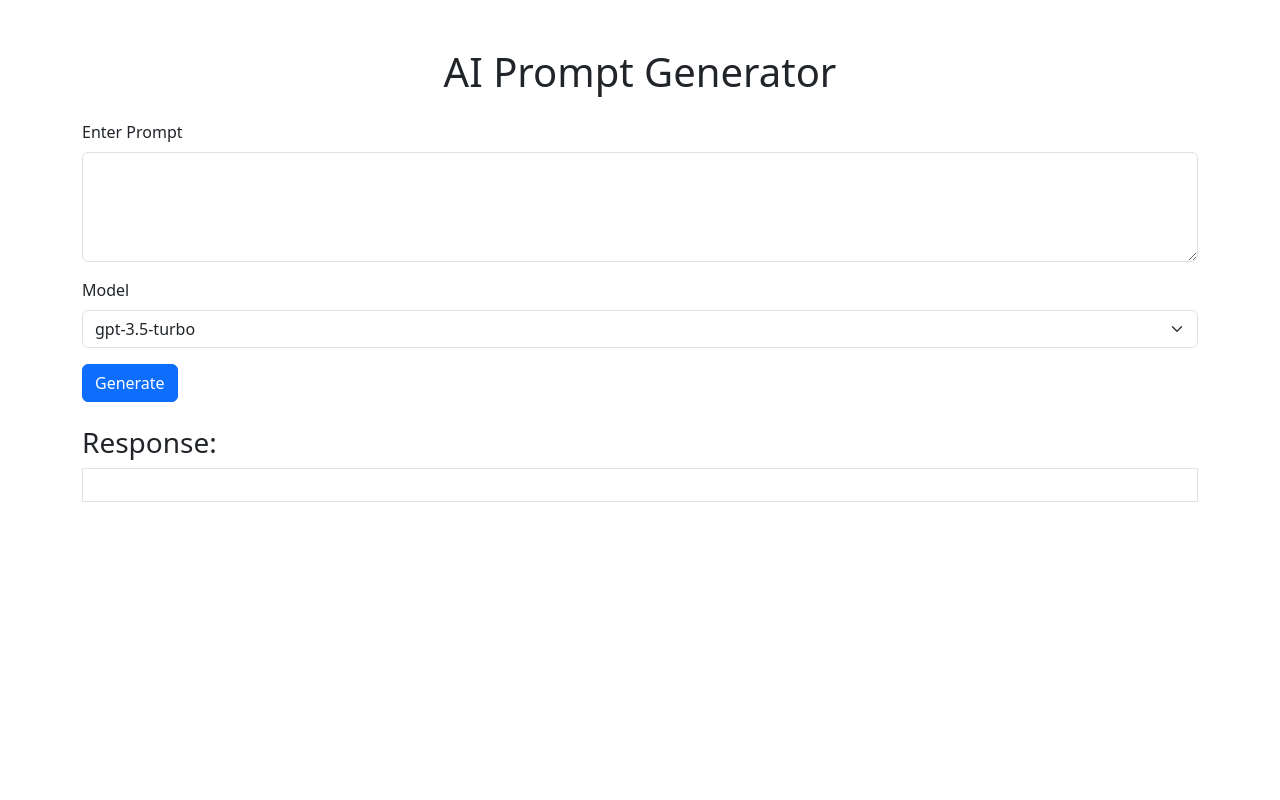
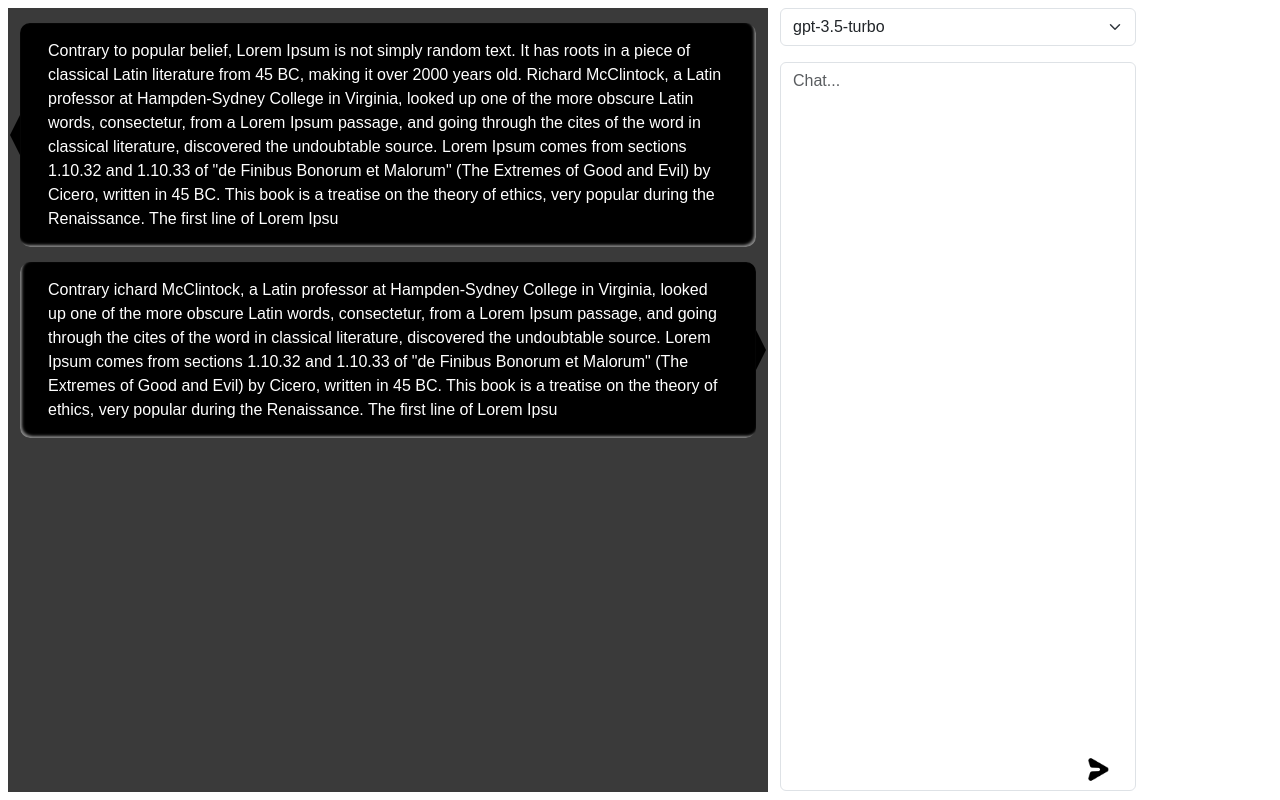
Before and after one commit to FilipMojto/LLM-Spot, a Flask app: page / in a window 1280 px wide. Run offline with Flask 3, Linux system fonts and the light colour scheme.

Commit message:
chat editor frontend

```diff
--- a/requirements.txt
+++ b/requirements.txt
@@ -1,3 +1,5 @@
 openai
 python-dotenv
 flask
+watchdog
+flask-livereload
--- a/src/api.py
+++ b/src/api.py
@@ -12,9 +12,11 @@ app = Flask(__name__)
 api_key = os.getenv("OPENAI_API_KEY")
 openai_wrapper = OpenAIWrapper(api_key)
 
+
 @app.route("/")
 def home():
     return render_template("index.html")
+
 
 @app.route("/generate", methods=["POST"])
 def generate():
@@ -29,5 +31,6 @@ def generate():
     except Exception as e:
         return jsonify({"error": str(e)}), 500
 
+
 if __name__ == "__main__":
     app.run(debug=True)
--- /dev/null
+++ b/src/static/css/chat_editor.css
@@ -0,0 +1,77 @@
+.chat-editor{
+	display: grid;
+	height: 100%;
+}
+
+
+.chat-panel{
+	background-color: rgb(58, 58, 58);
+	max-height: 99vh;
+	overflow-y: scroll;
+}
+
+.chat-item-left, .chat-item-right{
+	border-radius: 10px;
+	background-color: rgb(0, 0, 0);
+	color: white;
+	/* box-shadow: inset 2px -2px 3px rgb(136, 136, 136); */
+	margin: 15px 0;
+	position: relative;
+	word-wrap: break-word; /* Allow breaking of long words */
+    word-break: break-word; /* Ensure text wraps within container */
+}
+
+
+
+.chat-item-right{
+	box-shadow: inset -2px -2px 3px rgb(136, 136, 136);
+}
+
+.chat-item-left{
+	box-shadow: inset 2px -2px 3px rgb(136, 136, 136);
+}
+
+
+.chat-item-left::after, .chat-item-right::after {
+    position: absolute;
+    top: 50%;
+    right: -10px; /* Adjust the position slightly to align it with the edge */
+    transform: translateY(-50%); /* Center the triangle vertically */
+    content: "";
+    width: 0;
+    height: 0;
+    border-style: solid;
+    border-width: 20px 0 20px 10px; /* Triangle pointing left */
+    border-color: transparent transparent transparent rgb(0, 0, 0); /* Match the background color of .chat-item */
+}
+
+.chat-item-right::after{
+	left: -10px;
+    transform: translateY(-50%) rotate(180deg); /* Center the triangle vertically */
+}
+
+#prompt-form{
+	height: 100%;
+	position: relative;
+	/* padding-right: 5px; */
+}
+
+#prompt-form > textarea{
+	height: calc(100% - 55px);
+	padding-right: 35px;
+	/* margin-bottom: 150px; */
+	padding-bottom: 10px;
+	resize: none;
+
+}
+
+#prompt-form #submit-icon {
+	position: absolute;
+	bottom: 0;
+	right: 15px;
+	cursor: pointer;
+}
+
+#prompt-form #submit-icon:hover{
+	transform: scale(1.1);
+}
--- /dev/null
+++ b/src/static/css/main.css
@@ -0,0 +1,5 @@
+body{
+	font-family: Arial, Helvetica, sans-serif;
+	height: 98vh;
+	width: 99vw;
+}
--- /dev/null
+++ b/src/static/js/chat-editor-submit-button.js
@@ -0,0 +1,29 @@
+document.getElementById("submit-icon").addEventListener("click", () => {
+    const prompt = document.getElementById("prompt").value.trim();
+
+    if (prompt) {
+        // Find the chat panel
+        const chatPanel = document.querySelector(".chat-panel");
+
+        // Create a new chat-item div
+        const newChatItem = document.createElement("div");
+        newChatItem.className = "container-fluid chat-item-left";
+
+        // Create a label to hold the message text
+        const messageLabel = document.createElement("label");
+        messageLabel.className = "message-text m-3";
+        messageLabel.textContent = prompt;
+
+        // Append the label to the new chat-item
+        newChatItem.appendChild(messageLabel);
+
+        // Append the new chat-item to the chat panel
+        chatPanel.appendChild(newChatItem);
+
+        // Scroll to the bottom of the chat panel
+        chatPanel.scrollTop = chatPanel.scrollHeight;
+
+        // Clear the textarea
+        document.getElementById("prompt").value = "";
+    }
+});
--- a/src/templates/index.html
+++ b/src/templates/index.html
@@ -5,13 +5,16 @@
     <meta name="viewport" content="width=device-width, initial-scale=1.0">
     <title>Prompt Generator</title>
     <link rel="stylesheet" href="https://cdn.jsdelivr.net/npm/bootstrap@5.3.0-alpha1/dist/css/bootstrap.min.css">
+    <link rel="stylesheet" href="../static/css/main.css">
+
+    <link rel="stylesheet" href="../static/css/chat_editor.css">
 </head>
 <body>
-    <div class="container mt-5">
+    <!-- <div class="container">
         <h1 class="text-center">AI Prompt Generator</h1>
-        <form id="promptForm" class="mt-4">
+        <!-- <form id="promptForm" class="mt-4">
             <div class="mb-3">
-                <label for="prompt" class="form-label">Enter Prompt</label>
+                <label for="prompt" class="form-label">Enter Promptw</label>
                 <textarea class="form-control" id="prompt" rows="4" required></textarea>
             </div>
             <div class="mb-3">
@@ -22,38 +25,113 @@
                 </select>
             </div>
             <button type="submit" class="btn btn-primary">Generate</button>
-        </form>
-        <div id="response" class="mt-4">
+        </form> -->
+        <!-- <div id="response" class="mt-4">
             <h3>Response:</h3>
             <p id="output" class="border p-3"></p>
         </div>
-    </div>
-    <script>
-        document.getElementById("promptForm").addEventListener("submit", async (e) => {
+    </div> -->
+
+    <div class="container chat-editor m-2">
+        <div class="row">
+          <div class="col-8 container chat-panel">
+
+            <div class="container-fluid chat-item-right">
+                <label class="message-text m-3">
+                    Contrary to popular belief, Lorem Ipsum is not simply random text. It has roots in a piece of classical Latin literature from 45 BC, making it over 2000 years old. Richard McClintock, a Latin professor at Hampden-Sydney College in Virginia, looked up one of the more obscure Latin words, consectetur, from a Lorem Ipsum passage, and going through the cites of the word in classical literature, discovered the undoubtable source. Lorem Ipsum comes from sections 1.10.32 and 1.10.33 of "de Finibus Bonorum et Malorum" (The Extremes of Good and Evil) by Cicero, written in 45 BC. This book is a treatise on the theory of ethics, very popular during the Renaissance. The first line of Lorem Ipsu
+
+                </label>
+            </div>
+
+            <div class="container-fluid chat-item-left">
+                <label class="message-text m-3">
+                    Contrary ichard McClintock, a Latin professor at Hampden-Sydney College in Virginia, looked up one of the more obscure Latin words, consectetur, from a Lorem Ipsum passage, and going through the cites of the word in classical literature, discovered the undoubtable source. Lorem Ipsum comes from sections 1.10.32 and 1.10.33 of "de Finibus Bonorum et Malorum" (The Extremes of Good and Evil) by Cicero, written in 45 BC. This book is a treatise on the theory of ethics, very popular during the Renaissance. The first line of Lorem Ipsu
+
+                </label>
+            </div>
+
+          </div>
+
+          <div class="col-4 control-panel">
+
+
+            <form id="prompt-form" class="column">
+                <select class="form-select mb-3" id="model">
+                    <option value="gpt-3.5-turbo" selected>gpt-3.5-turbo</option>
+                    <option value="gpt-4">gpt-4</option>
+                </select>
+
+                <textarea placeholder="Chat..." class="row-12 form-control" id="prompt" required></textarea>
+                <img id="submit-icon" src="../static/images/arrow.png" width="45px">
+            </form>
+          </div>
+        </div>
+      </div>
+
+
+      <script>
+        document.getElementById("submit-icon").addEventListener("click", async (e) => {
             e.preventDefault();
-            const prompt = document.getElementById("prompt").value;
+
+            // Get the input values
+            const prompt = document.getElementById("prompt").value.trim();
             const model = document.getElementById("model").value;
 
-            const responseElem = document.getElementById("output");
-            responseElem.innerText = "Generating response...";
+            // Check if the prompt is empty
+            if (!prompt) {
+                alert("Please enter a prompt.");
+                return;
+            }
 
             try {
+                // Display loading indicator
+                const chatPanel = document.querySelector(".chat-panel");
+                const loadingMessage = document.createElement("div");
+                loadingMessage.className = "container-fluid chat-item-right";
+                loadingMessage.innerHTML = `
+                    <label class="message-text m-3">
+                        Generating response...
+                    </label>
+                `;
+                chatPanel.appendChild(loadingMessage);
+                chatPanel.scrollTop = chatPanel.scrollHeight;
+
+                // Send POST request to the server
                 const response = await fetch("/generate", {
                     method: "POST",
                     headers: { "Content-Type": "application/json" },
-                    body: JSON.stringify({ prompt, model })
+                    body: JSON.stringify({ prompt, model }),
                 });
 
+                // Parse response
                 const result = await response.json();
-                if (response.ok) {
-                    responseElem.innerText = result.content;
-                } else {
-                    responseElem.innerText = `Error: ${result.error}`;
-                }
-            } catch (err) {
-                responseElem.innerText = `Error: ${err.message}`;
+
+                // Remove loading message
+                chatPanel.removeChild(loadingMessage);
+
+                // Display server's response in the chat panel
+                const responseMessage = document.createElement("div");
+                responseMessage.className = "container-fluid chat-item-right";
+                responseMessage.innerHTML = `
+                    <label class="message-text m-3">
+                        ${response.ok ? result.content : `Error: ${result.error || "Unexpected error occurred."}`}
+                    </label>
+                `;
+                chatPanel.appendChild(responseMessage);
+
+                // Scroll to the bottom of the chat panel
+                chatPanel.scrollTop = chatPanel.scrollHeight;
+
+            } catch (error) {
+                // Handle network or other errors
+                alert(`Error: ${error.message}`);
+            } finally {
+                // Clear the input field
+                document.getElementById("prompt").value = "";
             }
         });
     </script>
+
+    <script src="../static/js/chat-editor-submit-button.js"></script>
 </body>
 </html>
```
Also changed, not shown: README.md, src/static/images/arrow.png (added).
